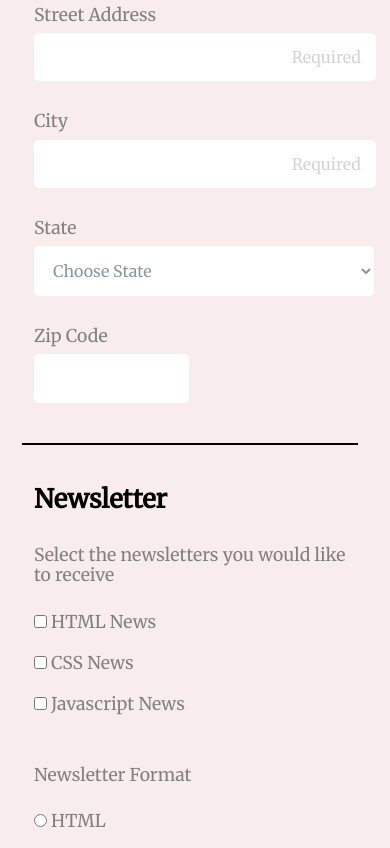
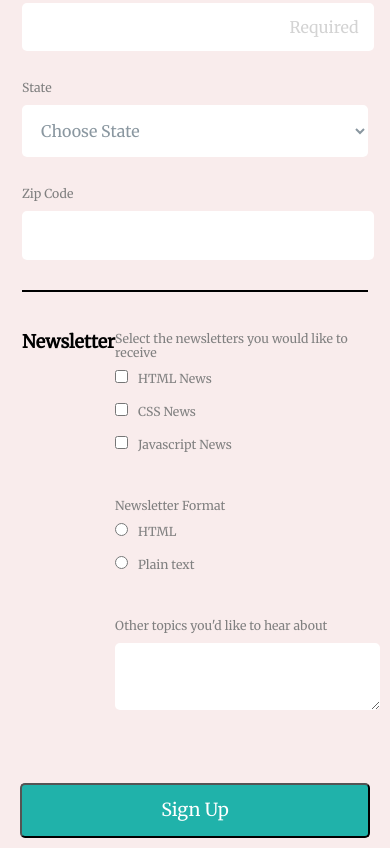
Before and after one commit to victorsindean/An-Online-Registration-Form-Project-3, a plain HTML site: page index.html in a window 390 px wide. Shown: the part 796-1644 px from the top of the page. Drawn offline with Linux system fonts and the light colour scheme.

Commit message:
finished aligning dbug
For both large and small screens

```diff
--- a/css/styles.css
+++ b/css/styles.css
@@ -6,25 +6,33 @@ header {
   padding-bottom: 20px;
 }
 
-h1,
+h1 {
+  letter-spacing: 2px;
+  text-align: center;
+  font-family: 'Merriweather', serif;
+}
+
+h2,
 p {
   text-align: center;
   font-family: 'Merriweather', serif;
+  margin-bottom: 10px;
 
 }
 
 p {
+  margin-top: 0;
   margin-bottom: 60px;
   color: grey;
-  border-bottom: 8px double black;
-  padding-bottom: 50px;
 }
 
 form {
+  display: flex;
+  flex-wrap: wrap;
+  justify-content: center;
   margin: 10px auto;
   max-width: 400px;
   padding: 20px;
-  padding-right: 30px;
   font-family: 'Merriweather', serif;
   background-color: #f9ecec;
   border-radius: 25px;
@@ -38,27 +46,35 @@ fieldset {
 
 fieldset.one {
   border-bottom: 2px solid black;
+  padding: 0;
+  padding-top: 40px;
+  border-top: 8px double black;
+
 }
 
+fieldset.two {
+  display: flex;
+  width: 100%;
+  padding: 0;
+}
 
 legend {
-  margin-bottom: 25px;
+  float: left;
+  margin-bottom: 30px;
   font-size: 1.6em;
   font-weight: bold;
 }
 
+* {
+  clear: both;
+}
+
 label {
-  display: block;
-  margin-bottom: 8px;
   color: grey;
   font-size: 1.1em;
-
+  margin-right: 30px;
 }
 
-label.check_radio {
-  display: inline;
-  margin-bottom: 8px;
-}
 
 
 
@@ -67,30 +83,29 @@ input[type="email"],
 input[type="number"],
 textarea,
 #state {
-
   background: white;
   border: none;
   font-size: 16px;
-  margin: 0;
   outline: 0;
   padding: 15px;
-  width: 100%;
+  width: 71%;
   color: #8a97a0;
   margin-bottom: 30px;
   border-radius: 5px;
 }
 textarea {
-  max-width: 95%;
+  width: 96%;
 
 }
 
 #state {
-  height: 50px;
-  width: 109%;
+  width: 75%;S
 }
 
+
+
 #zip {
-  width: 40%;
+  width: 20%;
 
 }
 
@@ -111,13 +126,30 @@ textarea:focus,
    color: lightgrey;
 }
 
+
+.input-group {
+  margin-top:10px;
+  width:60%;
+  margin-bottom: 30px;
+}
+
 input[type="checkbox"],
 input[type="radio"] {
-  margin: 0 4px 25px 0;
+  margin-bottom: 20px;
+  margin-right: 10px;
 }
+
+label.check-radio {
+  margin-bottom: 20px;
+}
+
 
 .newsletter {
   margin-top: 30px;
+}
+
+#other {
+  margin-top: 10px;
 }
 
 button {
@@ -127,8 +159,7 @@ button {
   font-size: 18px;
   text-align: center;
   border-radius: 5px;
-  width: 95%;
-  margin-left: 15px;
+  width: 100%;
   margin-bottom: 20px;
 }
 
@@ -136,30 +167,55 @@ button {
 
   form {
     max-width: 800px;
-
   }
 
-
-  fieldset.one label,
-  legend {
+  fieldset.one label {
     display: inline-block;
     min-width: 15%;
-    margin-right: 10px;
     margin-top: 5px;
-    margin-left: 30px;
-    text-align: left;
     width: 20%
   }
 
   fieldset.one input {
     display: inline-block;
     text-align: right;
-    width: 60%;
+  }
 
+  * {
+    clear: both;
+  }
+
+
+
+}
+
+@media(max-width: 768px) {
+  form {
+    font-size: 70%;
+  }
+
+  fieldset.one label {
+    display: inline-block;
+    min-width: 15%;
+    margin-bottom: 10px;
+    width: 40%;
+  }
+
+  fieldset.one input {
+    display: inline-block;
+    text-align: right;
+    width: 93%;
   }
 
   #state {
-    width: 64%;
+    width: 100%;
+  }
+  #zip {
+    width: 93%;
+  }
+
+  textarea {
+    width: 93%;
   }
 
 }
--- a/index.html
+++ b/index.html
@@ -16,7 +16,7 @@
     </header>
 
     <form action="index.html" method="post">
-      <h1>Signup for our newsletter</h1>
+      <h2>Signup for our newsletter</h2>
       <p>Get the latest news on how your code is doing right in your inbox</p>
 
       <fieldset class="one">
@@ -101,22 +101,24 @@
       </fieldset>
 
 
-      <fieldset>
+      <fieldset class="two">
 
-        <legend>Newsletter</legend>
-
+        <legend>Newsletter</legend><br>
+        <wrapper>
           <label>Select the newsletters you would like to receive</label><br>
+          <div class="input-group">
             <input type="checkbox" id="html_news" value="html_news" name="newsletters"><label class="check_radio" for="html">HTML News</label><br>
             <input type="checkbox" id="css" value="css_news" name="newsletters"><label class="check_radio" for="css">CSS News</label><br>
             <input type="checkbox" id="javascript" value="javascript_news" name="newsletters"><label class="check_radio" for="javascript">Javascript News</label><br>
-
+          </div>
           <label class="newsletter">Newsletter Format</label><br>
+          <div class="input-group">
             <input type="radio" id="html" value="html" name="format"><label class="check_radio" for="html">HTML</label><br>
             <input type="radio" id="plain" value="plain" name="format"><label class="check_radio" for="plain">Plain text</label><br>
-
+          </div>
           <label class="newsletter" for="other">Other topics you'd like to hear about</label><br>
           <textarea id="other" name="other"></textarea>
-
+        </wrapper>
       </fieldset>
 
       <button type="submit">Sign Up</button>
```
Lines whose indentation alone changed are shown as unchanged.
